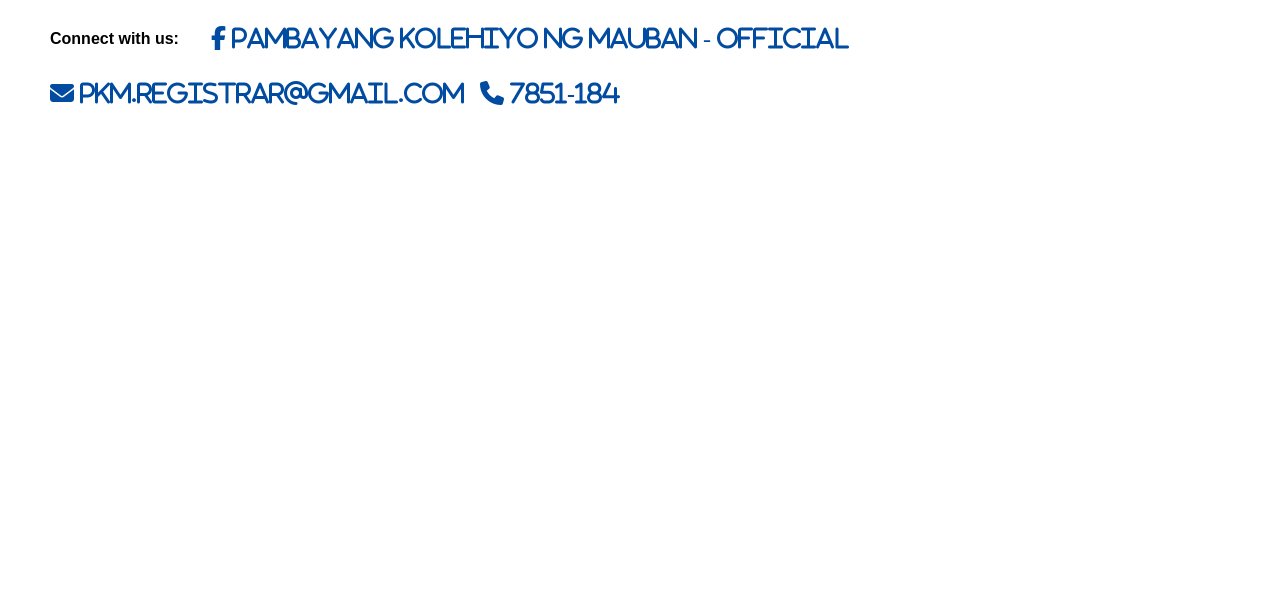
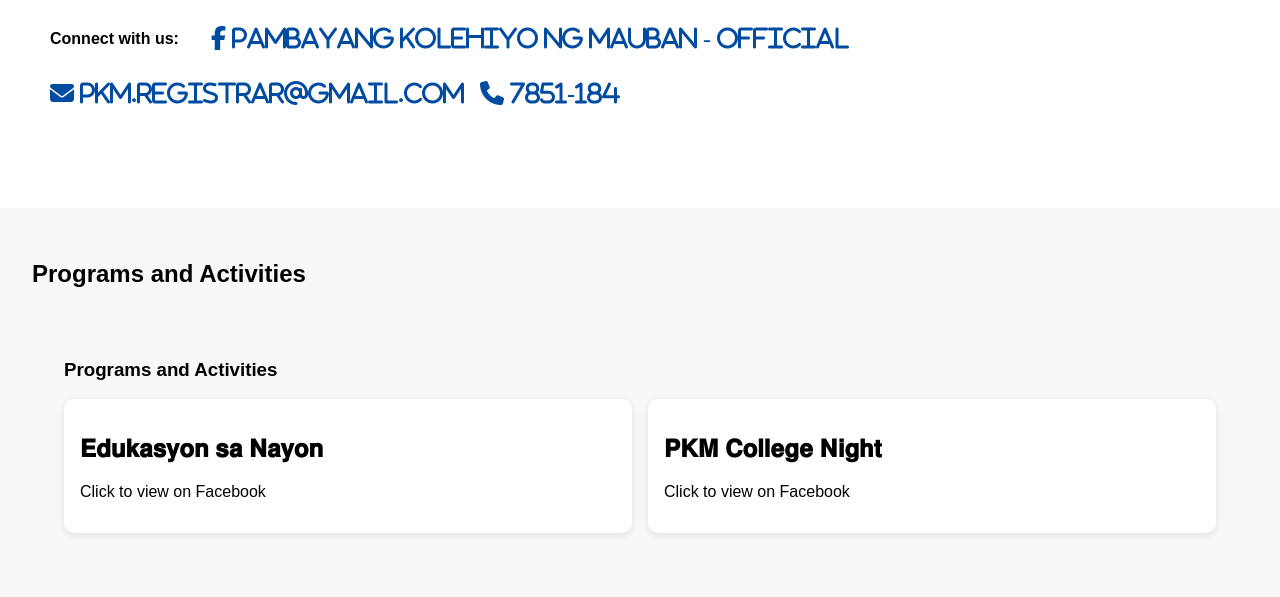
Before and after one commit to Jandel-12/PKM-website, a plain HTML site: page index.html in a window 1280 px wide. Shown: the part 2362-2959 px from the top of the page. Before the commit the page ends 2570 px from the top, so only its background shows below. Drawn offline with Linux system fonts and the light colour scheme.

Commit message:
updated 3.0

```diff
--- a/index.html
+++ b/index.html
@@ -393,6 +393,34 @@ At present, PKM is occupying the two sites in conduct of its daily operation; on
   </a>
 </div>
     </section>
+
+    <section id="projects">
+  <h1>Programs and Activities</h1>
+
+  <section id="projects">
+  <h1>Programs and Activities</h1>
+  <div class="activity-grid">
+
+    <article class="activity-card">
+      <a href="https://www.facebook.com/share/p/191qcZenMX/" target="_blank">
+        <h2>𝐄𝐝𝐮𝐤𝐚𝐬𝐲𝐨𝐧 𝐬𝐚 𝐍𝐚𝐲𝐨𝐧</h2>
+        <p>Click to view on Facebook</p>
+      </a>
+    </article>
+    <article class="activity-card">
+      <a href="https://www.facebook.com/story.php?story_fbid=1121410956654558&id=100063569934965&rdid=eoMev1FwduPMv4hJ#" target="_blank">
+        <h2>𝐏𝐊𝐌 𝐂𝐨𝐥𝐥𝐞𝐠𝐞 𝐍𝐢𝐠𝐡𝐭</h2>
+        <p>Click to view on Facebook</p>
+      </a>
+    </article>
+    <!-- Add more cards here -->
+  </div>
+</section>
+
+
+  <!-- Add more articles as needed -->
+</section>
+
     <script src="script.js">
 
     </script>
--- a/style.css
+++ b/style.css
@@ -420,6 +420,35 @@
   background: #e9f2ff;
   border-left: 5px solid #003366;
 }
+
+#projects {
+  padding: 2rem;
+  background: #f8f8f8;
+}
+
+.activity-grid {
+  display: grid;
+  grid-template-columns: repeat(auto-fit, minmax(280px, 1fr));
+  gap: 1rem;
+}
+
+.activity-card {
+  background: white;
+  padding: 1rem;
+  border-radius: 10px;
+  box-shadow: 0 2px 8px rgba(0,0,0,0.1);
+  transition: transform 0.2s ease;
+}
+
+.activity-card:hover {
+  transform: translateY(-5px);
+}
+
+.activity-card a {
+  text-decoration: none;
+  color: inherit;
+}
+
 #academis,
 #structure,
 #programs,
```
